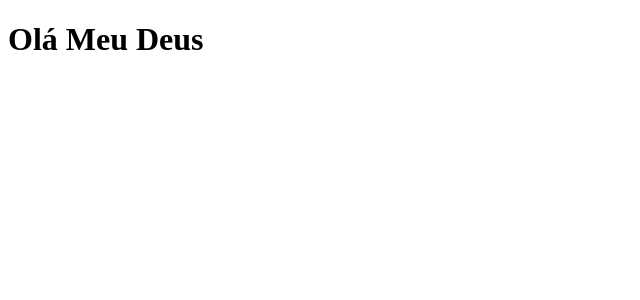
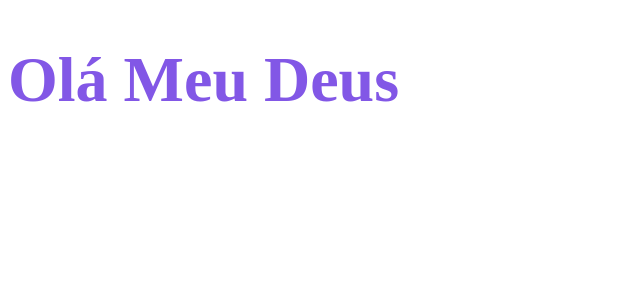
Before and after one commit to ederdaniel22/rocketseat-cursoreactjs-dtmoney, a React (Create React App) app: page / in a window 1280 px wide. Shown: the top 300 px of the page, without its empty margins (0-640 px from the left). Built offline with nearby package versions, Linux system fonts and the light colour scheme.

Commit message:
Instalação do styled-components

```diff
--- a/src/App.tsx
+++ b/src/App.tsx
@@ -1,7 +1,14 @@
+import styled from 'styled-components';
+
+const Title = styled.h1`
+font-size: 64px;
+color: #8257e6;
+`
+
 export function App() {
   return (
     <div className="App">
-      <h1>Olá Meu Deus</h1>
+      <Title>Olá Meu Deus</Title>
     </div>
   );
 }
```
Also changed, not shown: package.json (+4 -4 lines), 1 other file (tests, documents, lock files or other folders).
